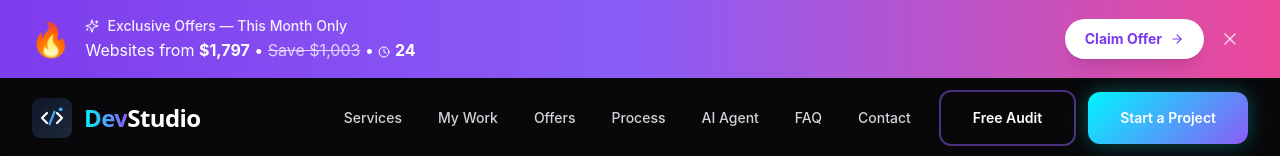
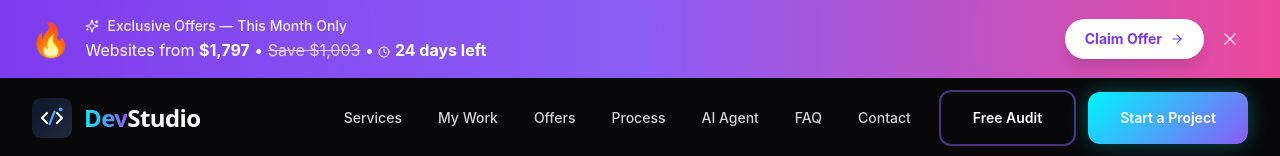
Before and after one commit to mmasood786/Portfolio, a Next.js app: page / in a window 1280 px wide. Shown: the top 156 px of the page. Built offline with nearby package versions, Linux system fonts and the light colour scheme.

Commit message:
fix: resolve hydration mismatch in TopBanner countdown timer

```diff
--- a/src/components/TopBanner.tsx
+++ b/src/components/TopBanner.tsx
@@ -137,10 +137,8 @@ export default function TopBanner() {
 // Lightweight countdown timer (only shows days)
 function CountdownTimer() {
   const [daysLeft, setDaysLeft] = useState(0);
-  const [isMounted, setIsMounted] = useState(false);
 
   useEffect(() => {
-    setIsMounted(true);
     const calculateDaysLeft = () => {
       const now = new Date();
       const endOfMonth = new Date(now.getFullYear(), now.getMonth() + 1, 0);
@@ -153,5 +151,5 @@ function CountdownTimer() {
     return () => clearInterval(interval);
   }, []);
 
-  return <span className="font-bold">{isMounted ? daysLeft : "--"}</span>;
+  return <span className="font-bold">{daysLeft} days left</span>;
 }
```
